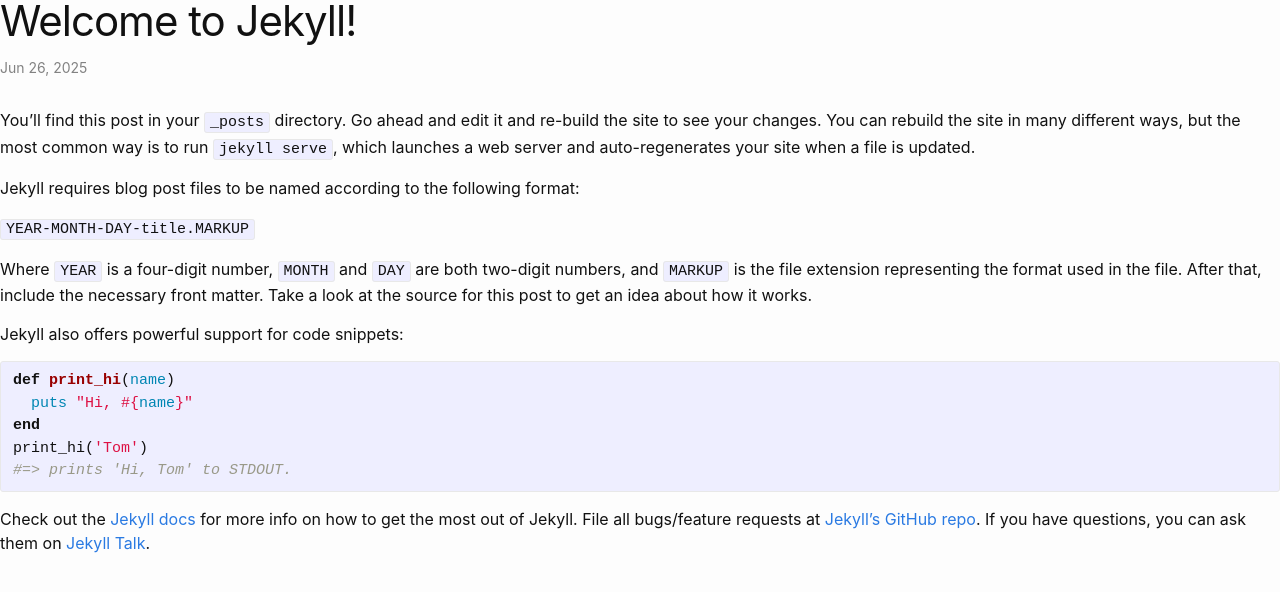
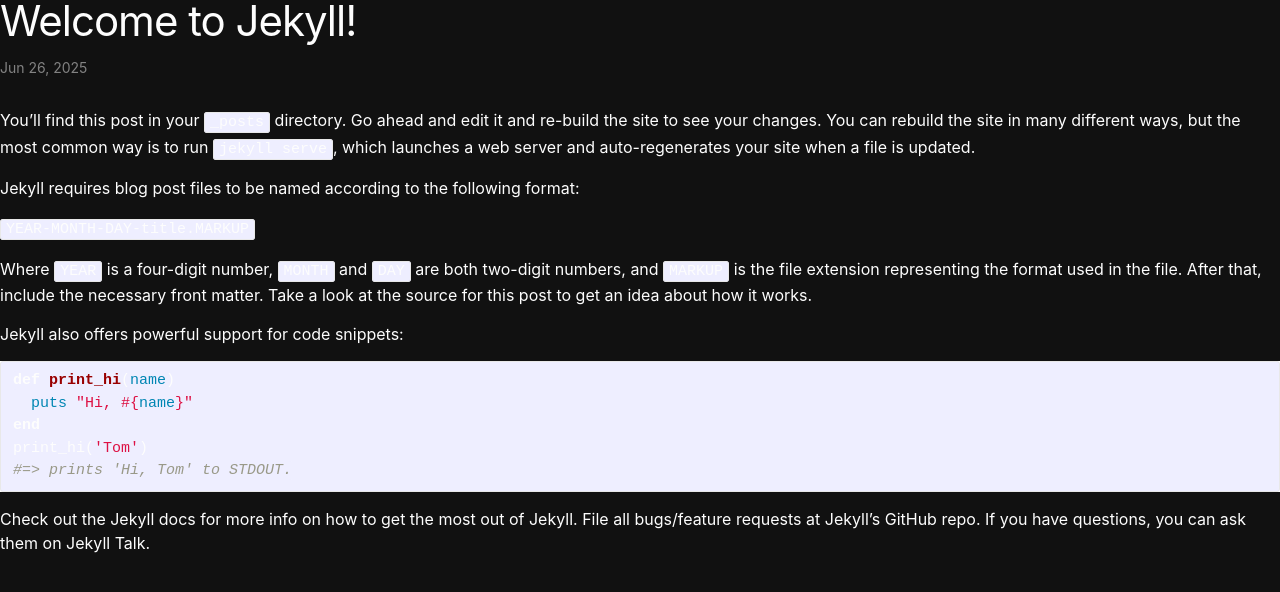
Before and after one commit to kadauber/neven, a Jekyll site: the page built from _posts/2025-06-26-welcome-to-jekyll.markdown, in a window 1280 px wide. Shown: the top 592 px of the page. Built offline with Jekyll 4.4.1, drawn with Linux system fonts in a browser that asks for light colours.

Commit message:
Add a little dark mode, make images more responsive

```diff
--- a/_layouts/default.html
+++ b/_layouts/default.html
@@ -1,5 +1,5 @@
 <!DOCTYPE html>
-<html lang="{{ page.lang | default: site.lang | default: "en" }}">
+<html lang="{{ page.lang | default: site.lang | default: "en" }}" class="dark">
 
   {%- include head.html -%}
 
--- a/assets/css/resets.css
+++ b/assets/css/components.css
@@ -1,3 +1,19 @@
+:root {
+    --color-bg: #fdfdfd;
+    --color-text: #111;
+    --color-text-subtle: rgb(66.25, 66.25, 66.25);
+    --color-link: #2a7ae2;
+    --color-link-visited: rgb(22.9483471074, 86.2541322314, 168.5516528926);
+}
+
+:root.dark {
+    --color-bg: #111;
+    --color-text: #fdfdfd;
+    --color-text-subtle: #fafafa;
+    --color-link: #fdfdfd;
+    --color-link-visited: #fafafa;
+}
+
 /**
  * Reset some basic elements
  */
@@ -26,8 +42,8 @@
   */
 body {
     font: 400 16px/1.5 -apple-system, BlinkMacSystemFont, "Segoe UI", Roboto, Helvetica, Arial, sans-serif, "Apple Color Emoji", "Segoe UI Emoji", "Segoe UI Symbol";
-    color: #111;
-    background-color: #fdfdfd;
+    color: var(--color-text);
+    background-color: var(--color-bg);
     -webkit-text-size-adjust: 100%;
     -webkit-font-feature-settings: "kern" 1;
     -moz-font-feature-settings: "kern" 1;
@@ -72,6 +88,7 @@
   */
 img {
     max-width: 100%;
+    height: auto;
     vertical-align: middle;
 }
 
@@ -115,16 +132,16 @@
   * Links
   */
 a {
-    color: #2a7ae2;
+    color: var(--color-link);
     text-decoration: none;
 }
 
 a:visited {
-    color: rgb(22.9483471074, 86.2541322314, 168.5516528926);
+    color: var(--color-link-visited);
 }
 
 a:hover {
-    color: #111;
+    color: var(--color-text);
     text-decoration: underline;
 }
 
--- a/assets/css/home.css
+++ b/assets/css/home.css
@@ -22,11 +22,14 @@
 body.home main .home-wrapper .hero-image {
     flex: 1 1 auto;
 
-    /* Make the image stay small */
+    /* Make the image stays small */
     overflow: hidden;
+    display: flex;
+    justify-content: center;
+    align-items: center;
 }
 
 body.home main .home-wrapper .hero-image img {
-    height: 100%;
+    max-height: 100%;
     width: auto;
 }
--- a/assets/css/main.css
+++ b/assets/css/main.css
@@ -1,3 +1,3 @@
-@import "./resets.css";
+@import "./components.css";
 @import "./minima.css";
 @import "./home.css";
--- a/assets/css/minima.css
+++ b/assets/css/minima.css
@@ -50,10 +50,15 @@
  * Site header
  */
 .site-header {
-    border-top: 5px solid rgb(66.25, 66.25, 66.25);
+    border-top: 5px solid var(--color-text-subtle);
     border-bottom: 1px solid #e8e8e8;
-    min-height: 55.95px;
+    height: 55.95px;
     position: relative;
+}
+
+.site-header .wrapper {
+    height: 100%;
+    display: flex;
 }
 
 .site-title {
@@ -63,11 +68,12 @@
     letter-spacing: -1px;
     margin-bottom: 0;
     float: left;
+    display: flex;
 }
 
 .site-title,
 .site-title:visited {
-    color: rgb(66.25, 66.25, 66.25);
+    color: var(--color-text-subtle);
 }
 
 .site-nav {
@@ -140,7 +146,7 @@
     }
 
     .site-nav .menu-icon>svg {
-        fill: rgb(66.25, 66.25, 66.25);
+        fill: var(--color-text-subtle);
     }
 
     .site-nav input~.trigger {
```
Also changed, not shown: _includes/header.html (+6 -3 lines).
